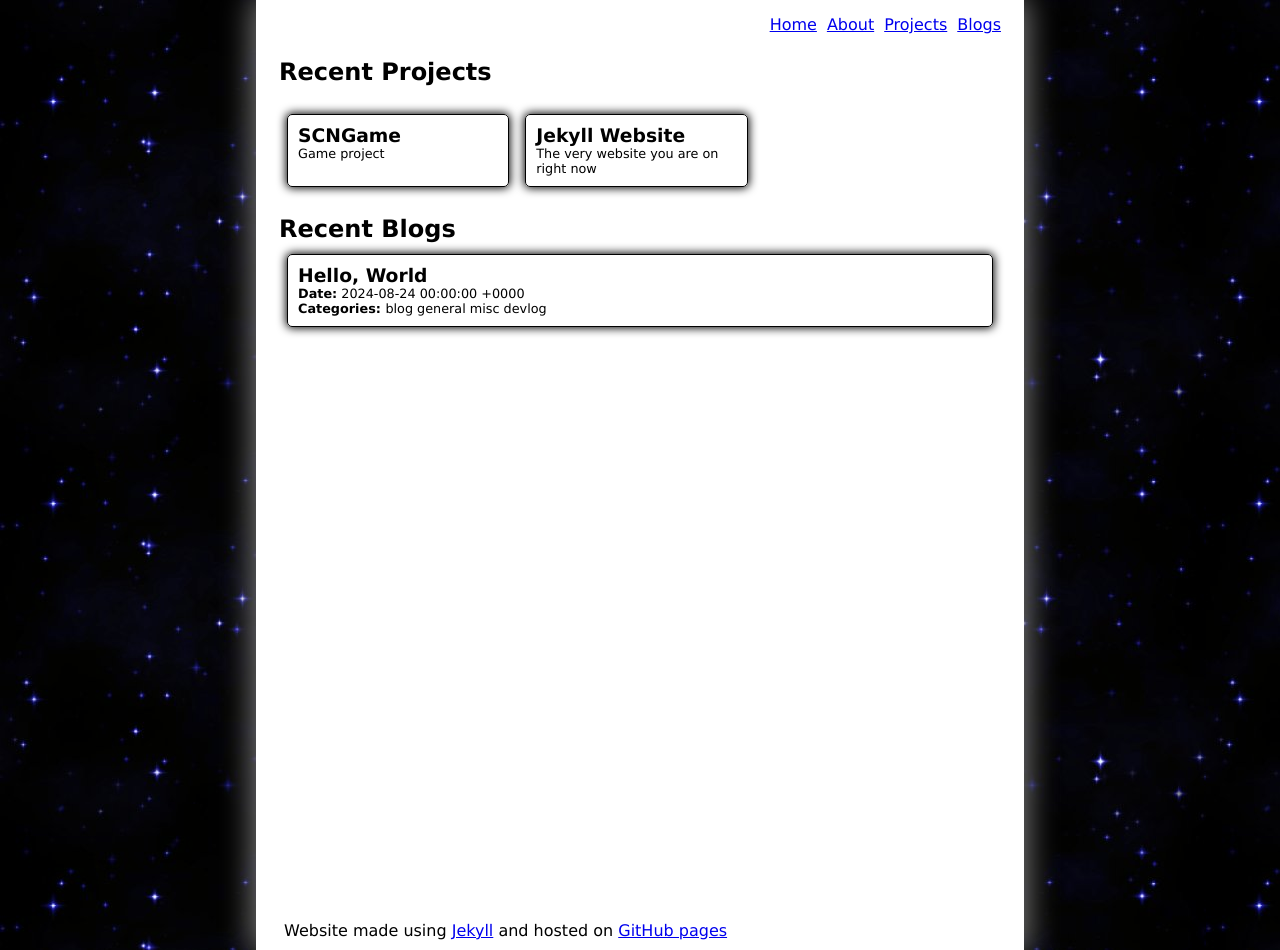
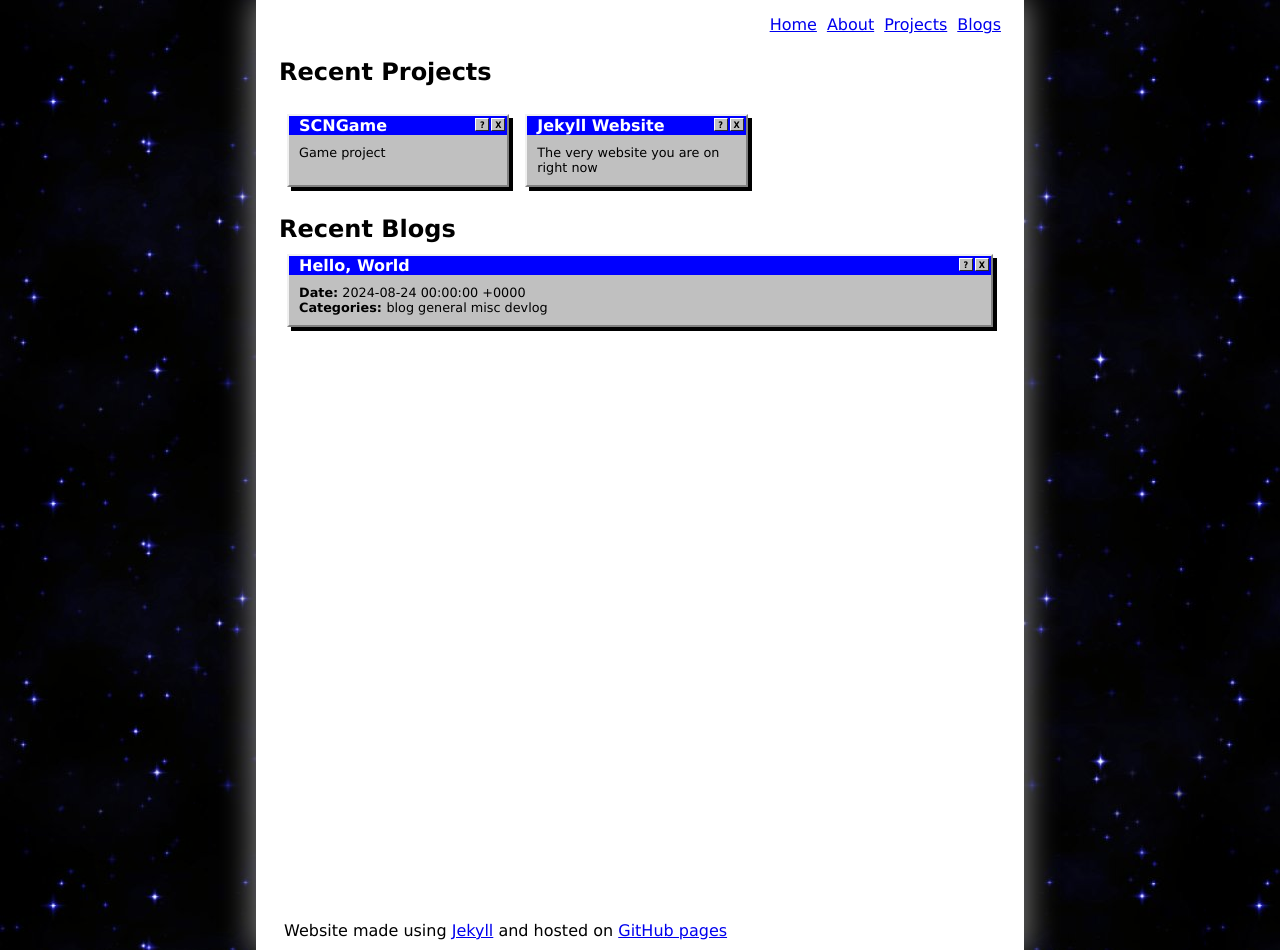
Before and after one commit to silas-hw/silas-hw.github.io, a Jekyll site: the page built from src/index.markdown, in a window 1280 px wide. Built offline with Jekyll 4.4.1, drawn with Linux system fonts in a browser that asks for light colours.

Commit message:
Add things that r very cool

```diff
--- a/src/_layouts/landing.html
+++ b/src/_layouts/landing.html
@@ -6,8 +6,11 @@ layout: default
 <div class="grid-list">
     {% for project in site.projects limit:5 %}
     <a href="{{ project.url }}" class="page-preview">
-        <h3>{{ project.title }}</h3>
+        <h3>{{ project.title }}  <button>X</button> <button>?</button> </h3>
+
+        <div>
             <p>{{ project.brief }}</p>
+        </div>
     </a>
     {% endfor %}
 </div>
@@ -16,13 +19,17 @@ layout: default
 <div class="block-list">
     {% for post in site.posts limit:5 %}
     <a href="{{ post.url }}" class="page-preview">
-        <h3>{{ post.title }}</h3>
+        <h3 class="title">{{ post.title }} <button>X</button> <button>?</button></h3>
+
+        <div>
             <p><b>Date:</b> {{ post.date }}</p>
             <p><b>Categories: </b>
                 {% for category in post.categories %}
                     {{ category }}
                 {% endfor %}
             </p>
+        </div>
+
     </a>
     {% endfor %}
 </div>
--- a/src/css/style.css
+++ b/src/css/style.css
@@ -50,29 +50,59 @@ div.block-list {
 }
 
 .page-preview {
-    border-radius: 5px;
-    border-color: black;
-    border-width: 1px;
-
-    border-style: solid;
+    background:#C0C0C0;
+    border-width:2px;
+    border-color:#f0f0f0 #808080 #808080 #f0f0f0;
+    border-style:solid;
 
     margin: 8px;
-    padding: 10px;
 
     text-decoration: none;
 
-    box-shadow: 0px 0px 10px 1px black;
+    box-shadow: 4px 4px 0px black;
+}
+.page-preview > h3 {
+    font-size: 1em;
+    color: white;
+    background-color: blue;
+
+    padding-left: 10px;
+    margin: 0;
+}
+
+.page-preview > * > button {
+  margin:2px 2px 2px 0;
+  float:right;
+  width:14px;
+  height:13.5px;
+  background:#C0C0C0;
+  border-width:1px;
+  border-color:#FFFFFF #808080 #808080 #FFFFFF;
+  padding:0;
+  font-size:9px;
+  font-weight:bold;
+  font-family:Tahoma;
+  text-align:center;
+  focus:none;
+}
+
+.page-preview > * > button:focus {
+   outline: none;
 }
 
 .page-preview:link, .page-preview:visited {
     color: black;
 }
 
-.page-preview > * {
+.page-preview > * > * {
     margin: 0;
 }
-.page-preview > p {
+.page-preview > * > p {
     font-size: 0.8em;
+}
+
+.page-preview > div {
+    padding: 10px;
 }
 
 div.root {
```
Also changed, not shown: src/_layouts/blogs.html (+6 -2 lines), src/_layouts/projects.html (+5 -2 lines). Lines whose indentation alone changed are shown as unchanged.
